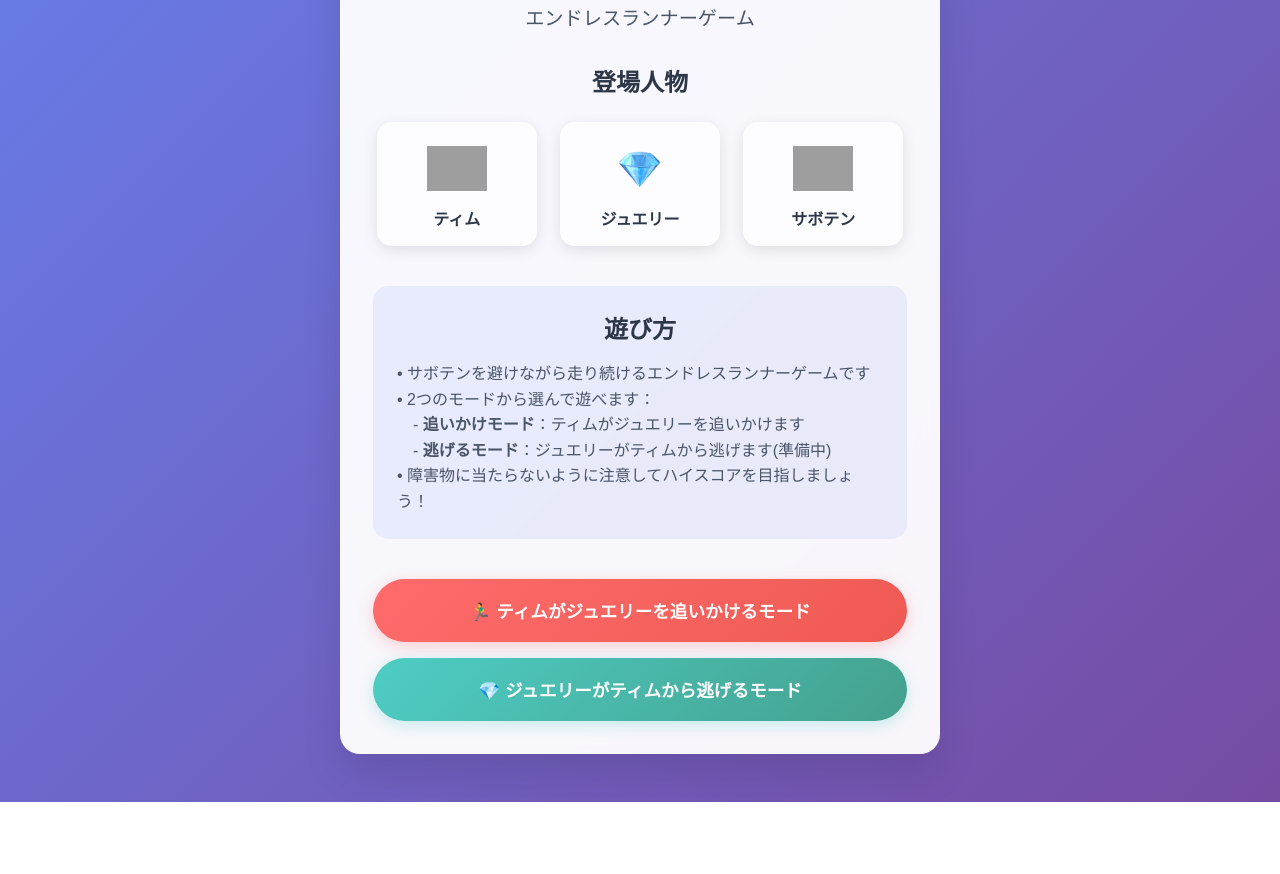
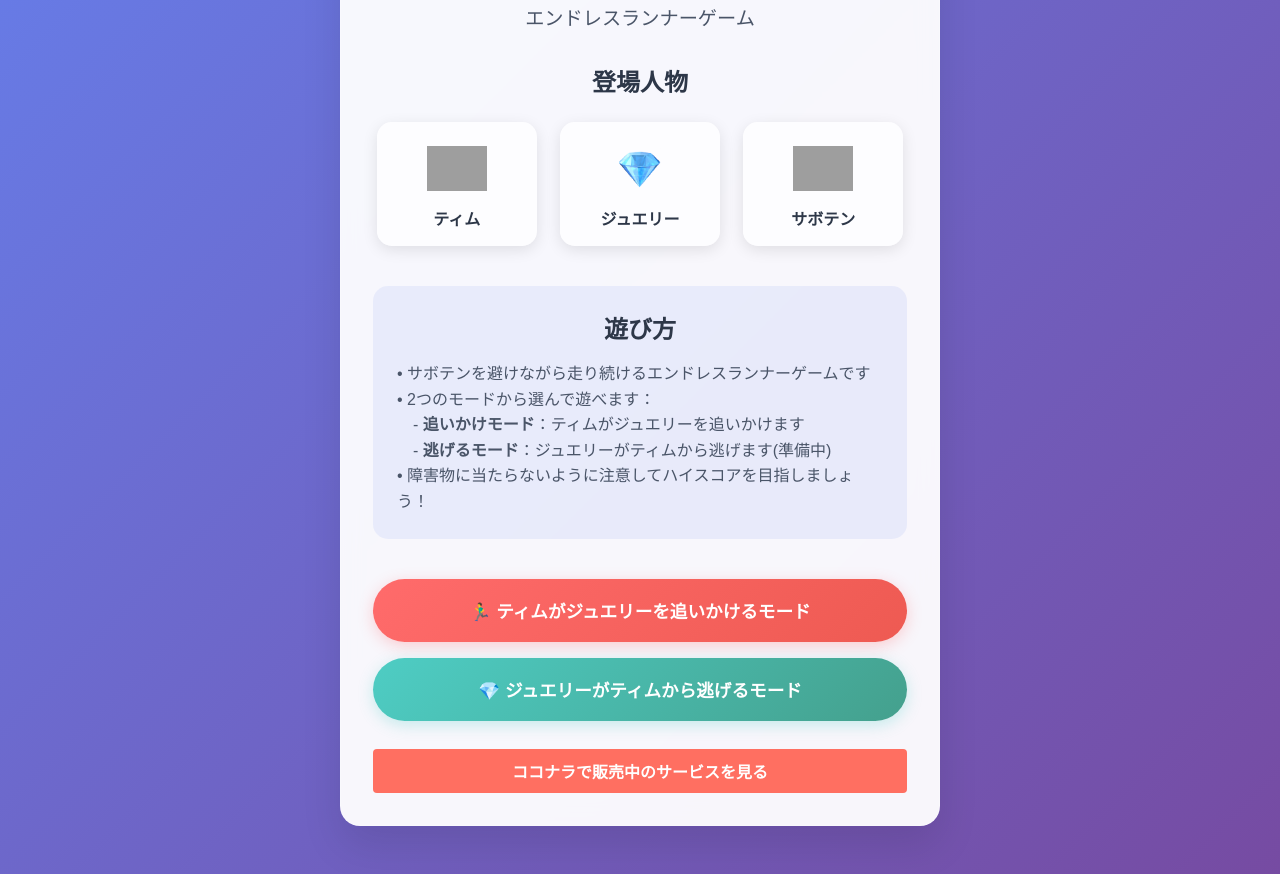
Before and after one commit to KosukeT-dev/Tim-and-Jewelry, a plain HTML site: page index.html in a window 1280 px wide. Shown: the part 157-1031 px from the top of the page. Before the commit the page ends 959 px from the top, so only its background shows below. Drawn offline with Linux system fonts and the light colour scheme; grey boxes are pictures that could not be loaded.

Commit message:
update this game

```diff
--- a/index.html
+++ b/index.html
@@ -1,5 +1,6 @@
 <!DOCTYPE html>
 <html lang="ja">
+
 <head>
     <meta charset="UTF-8">
     <meta name="viewport" content="width=device-width, initial-scale=1.0">
@@ -177,10 +178,33 @@
             box-shadow: 0 8px 25px rgba(78, 205, 196, 0.4);
         }
 
+        .coconala-button {
+            display: inline-block;
+            margin-top: 12px;
+            padding: 10px 20px;
+            background-color: #ff6f61;
+            color: #fff;
+            text-decoration: none;
+            border-radius: 4px;
+            font-weight: bold;
+            transition: background-color 0.3s;
+        }
+
+        .coconala-button:hover {
+            background-color: #e65c50;
+        }
+
         /* アニメーション */
         @keyframes float {
-            0%, 100% { transform: translateY(0px); }
-            50% { transform: translateY(-10px); }
+
+            0%,
+            100% {
+                transform: translateY(0px);
+            }
+
+            50% {
+                transform: translateY(-10px);
+            }
         }
 
         /* レスポンシブデザイン */
@@ -222,7 +246,8 @@
                 padding: 1rem;
             }
 
-            .characters-title, .howto-title {
+            .characters-title,
+            .howto-title {
                 font-size: 1.3rem;
             }
 
@@ -232,6 +257,7 @@
         }
     </style>
 </head>
+
 <body>
     <div class="game-container">
         <h1 class="title">Tim and Jewelry</h1>
@@ -241,15 +267,18 @@
             <h2 class="characters-title">登場人物</h2>
             <div class="characters">
                 <div class="character">
-                    <img src="images/Tim.png" alt="ティム" onerror="this.style.display='none'; this.nextElementSibling.style.display='block';">
+                    <img src="images/Tim.png" alt="ティム"
+                        onerror="this.style.display='none'; this.nextElementSibling.style.display='block';">
                     <span class="character-name">ティム</span>
                 </div>
                 <div class="character">
-                    <img src="images/Jewelry.png" alt="ジュエリー" onerror="this.style.display='none'; this.nextElementSibling.style.display='block';">
+                    <img src="images/Jewelry.png" alt="ジュエリー"
+                        onerror="this.style.display='none'; this.nextElementSibling.style.display='block';">
                     <span class="character-name">ジュエリー</span>
                 </div>
                 <div class="character">
-                    <img src="images/cactus.png" alt="サボテン" onerror="this.style.display='none'; this.nextElementSibling.style.display='block';">
+                    <img src="images/cactus.png" alt="サボテン"
+                        onerror="this.style.display='none'; this.nextElementSibling.style.display='block';">
                     <span class="character-name">サボテン</span>
                 </div>
             </div>
@@ -273,7 +302,12 @@
             <a href="jewelry-escapes-from-tim.html" class="mode-button escape">
                 💎 ジュエリーがティムから逃げるモード
             </a>
+            <a href="https://coconala.com/services/3406852" target="_blank" rel="noopener noreferrer"
+                class="coconala-button">
+                ココナラで販売中のサービスを見る
+            </a>
         </div>
     </div>
 </body>
+
 </html>
```
